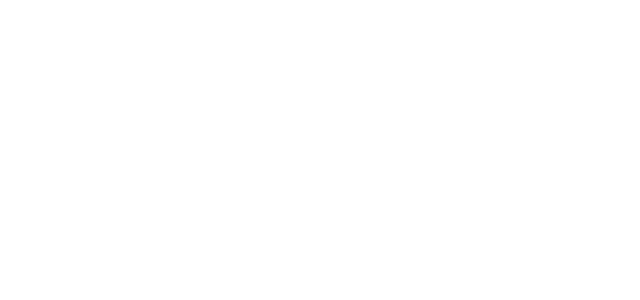
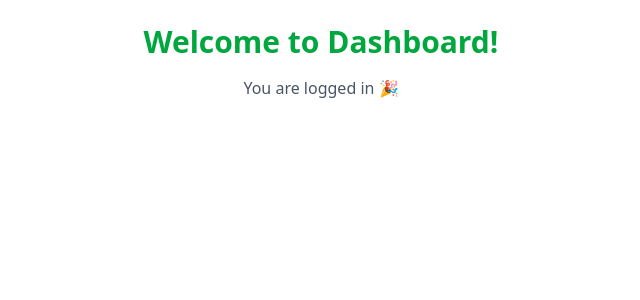
Before and after one commit to vinuwa98/Hotel-Transylvania_FrontEnd, a React (Vite) app: page /dashboard in a window 1280 px wide. Before the commit this address had no page. Shown: the top 300 px of the page, without its empty margins (319-959 px from the left). Built offline with nearby package versions, Linux system fonts and the light colour scheme.

Commit message:
Update AppRoutes.jsx

```diff
--- a/src/routes/AppRoutes.jsx
+++ b/src/routes/AppRoutes.jsx
@@ -16,7 +16,7 @@
         <Route path="/" element={<LoginPage />} />
 
         {/* ✅ Dashboard Route (shows after successful login) */}
-        {/* <Route path="/dashboard" element={<DashboardPage />} /> */}
+        <Route path="/dashboard" element={<DashboardPage />} />
       </Routes>
     </Router>
   );
```
